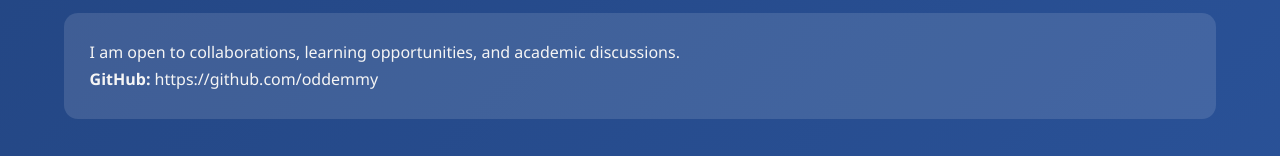
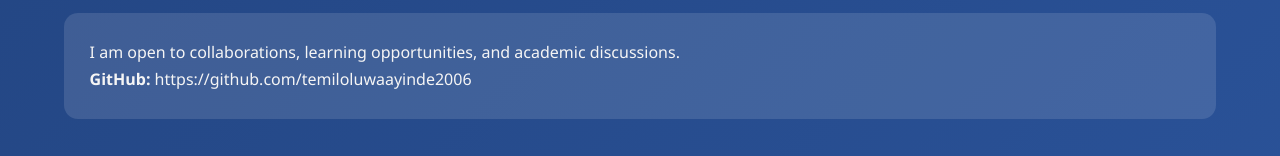
Before and after one commit to temiloluwaayinde2006/temiloluwaayinde2006.github.io, a plain HTML site: page index.html in a window 1280 px wide. Shown: the part 1511-1667 px from the top of the page. Drawn offline with Linux system fonts and the light colour scheme.

Commit message:
Update index.html

```diff
--- a/index.html
+++ b/index.html
@@ -214,7 +214,7 @@
                 I am open to collaborations, learning opportunities, and academic
                 discussions.
             </p>
-            <p><strong>GitHub:</strong> https://github.com/oddemmy</p>
+            <p><strong>GitHub:</strong> https://github.com/temiloluwaayinde2006</p>
         </div>
     </section>
 
```
